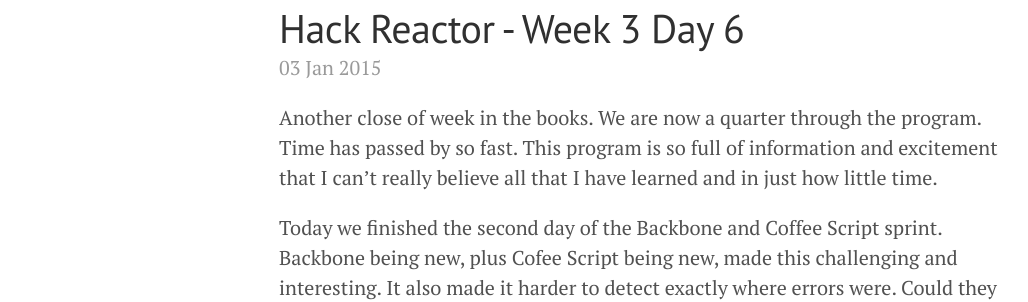
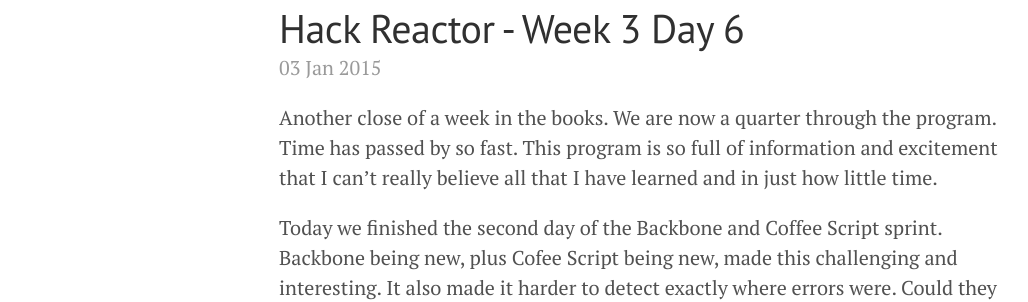
Before and after one commit to zdlopez/zdlopez.github.io, a Jekyll site: the page built from _posts/2015-1-3-HR-Week3-Day6.md, in a window 1280 px wide and 900 px high. Shown: the part 129-431 px from the top of the window, without its empty margins (1-1029 px from the left). Built offline with Jekyll 4.4.1, drawn with Linux system fonts in a browser that asks for light colours; Markdown is read by kramdown in place of the engine named in the settings; comment, search, counter and statistics services are not loaded.

```diff
--- a/_config.yml
+++ b/_config.yml
@@ -12,7 +12,7 @@ relative_permalinks: true
 title:               Zachary Lopez
 tagline:             Javascript Engineer
 description:         'The thoughts, musings, and projects of a software engineer.'
-url:                 http://zdlopez.github.io
+url:                 http://www.zdlopez.com
 baseurl:             /
 paginate:            5
 excerpt_separator:   <!--more-->
--- a/_posts/2015-1-3-HR-Week3-Day6.md
+++ b/_posts/2015-1-3-HR-Week3-Day6.md
@@ -4,10 +4,11 @@ title: Hack Reactor - Week 3 Day 6
 tags: [Hack Reactor, Coffee Script, Backbone, Testing, Sinon]
 ---
 
-Another close of week in the books.  We are now a quarter through the program.  Time has passed by so fast.  This program is so full of information and excitement that I can't really believe all that I have learned and in just how little time.
+Another close of a week in the books.  We are now a quarter through the program.  Time has passed by so fast.  This program is so full of information and excitement that I can't really believe all that I have learned and in just how little time.
 
 Today we finished the second day of the Backbone and Coffee Script sprint.  Backbone being new, plus Cofee Script being new, made this challenging and interesting.  It also made it harder to detect exactly where errors were.  Could they be the syntax of Coffee Script, or the Backbone methods?
- <!--more-->
+
+<!--more-->
 
 Highlights of the day:
 
```
